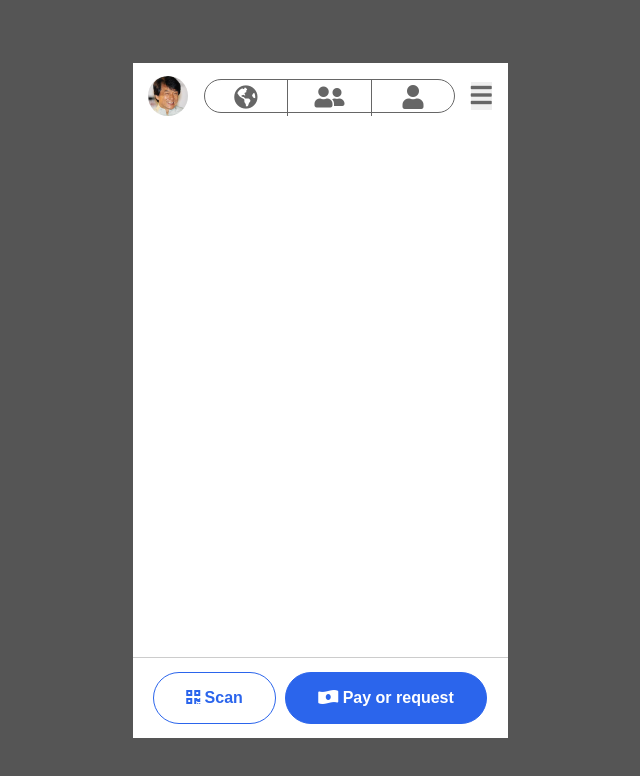
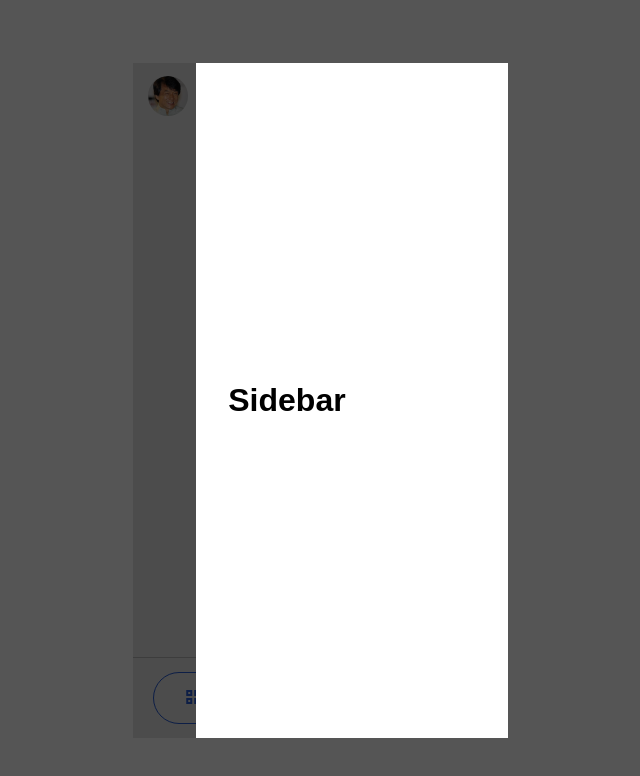
Before and after one commit to william-zhang-fullstack/zero_to_hero, a plain HTML site: page 12-venmo-clone/index.html in a window 1280 px wide. Both pictures are taken after a click on the button 801 px from the left and 96 px from the top of the page. Shown: the whole page, without its empty margins (320-960 px from the left). Drawn offline with Linux system fonts and the light colour scheme.

Commit message:
added sidebar and animation

```diff
--- a/12-venmo-clone/index.html
+++ b/12-venmo-clone/index.html
@@ -16,7 +16,7 @@
         <nav>
           <img src="./img/profile.jpg" id="profile-thumb"></img>
           <div id="nav-menu">
-            <button>
+            <button class="selected">
               <i class="fas fa-globe-americas"></i>
             </button>
             <button>
@@ -41,6 +41,10 @@
             Pay or request
           </button>
         </footer>
+        <div class="overlay"></div>
+        <div class="sidebar">
+          <h1>Sidebar</h1>
+        </div>
       </div>
     </div>
   </body>
--- a/12-venmo-clone/script.js
+++ b/12-venmo-clone/script.js
@@ -0,0 +1,10 @@
+const burgerBtn = document.getElementById('burger-btn');
+const sidebar   = document.querySelectorAll('.sidebar')[0];
+const overlay   = document.querySelectorAll('.overlay')[0];
+
+const expandSidebar = event => {
+    sidebar.style.width = '83%';
+    overlay.style.opacity = '0.7';
+};
+
+burgerBtn.addEventListener('click', expandSidebar);
--- a/12-venmo-clone/style.css
+++ b/12-venmo-clone/style.css
@@ -68,11 +68,40 @@ button.main-btn:active {
   justify-content: space-around;
 }
 
+.overlay {
+  position: absolute;
+  height: 100%;
+  width: 100%;
+  background: black;
+  opacity: 0;
+  z-index: 1;
+  pointer-events: none;
+  transition: opacity 100ms ease-in-out;
+}
+
 .phone-screen {
   height: 675px;
   width: 375px;
   background: white;
   position: relative;
+  overflow: hidden;
+}
+
+.sidebar {
+  background: white;
+  height: 100%;
+  width: 0%;
+  position: absolute;
+  right: 0;
+  display: flex;
+  flex-direction: column;
+  justify-content: center;
+  transition: width 100ms ease-in-out;
+  z-index: 2;
+}
+
+.sidebar > h1 {
+  padding: 2rem;
 }
 
 #burger-btn {
@@ -88,6 +117,7 @@ button.main-btn:active {
   width: 70%;
   display: grid;
   grid-template-columns: 1fr 1fr 1fr;
+  overflow: hidden;
 }
 
 #nav-menu button {
@@ -107,6 +137,11 @@ button.main-btn:active {
   border-left: 1px solid #666;
 }
 
+#nav-menu button.selected {
+  background: #666;
+  color: white;
+}
+
 #profile-thumb {
   height: 40px;
   width: 40px;
```
